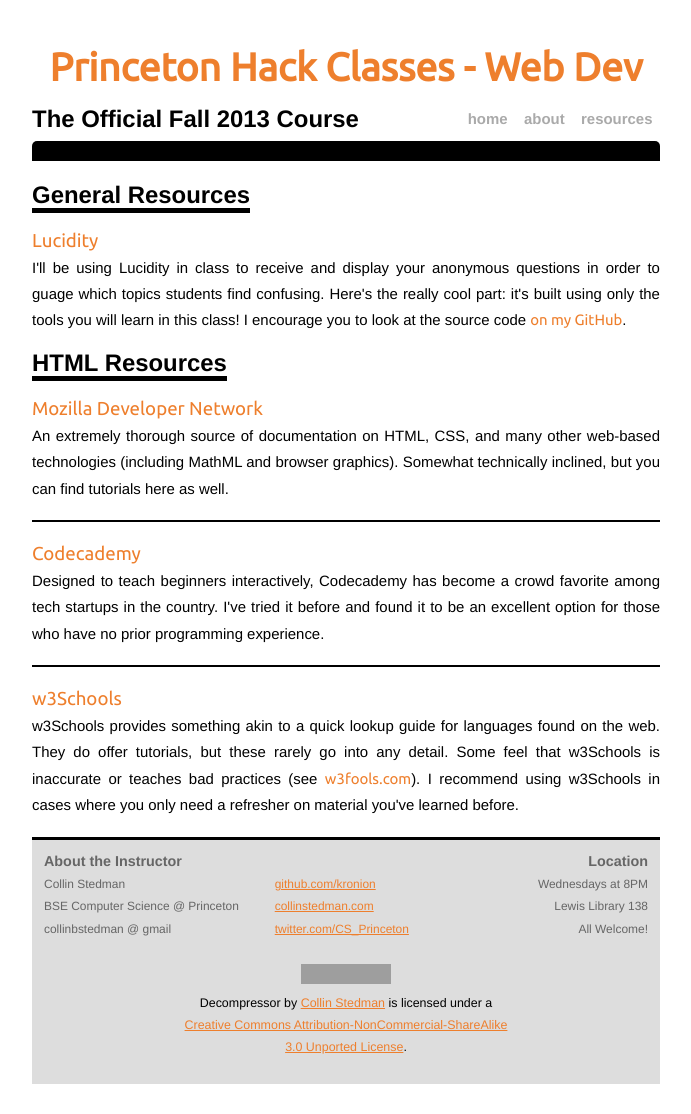
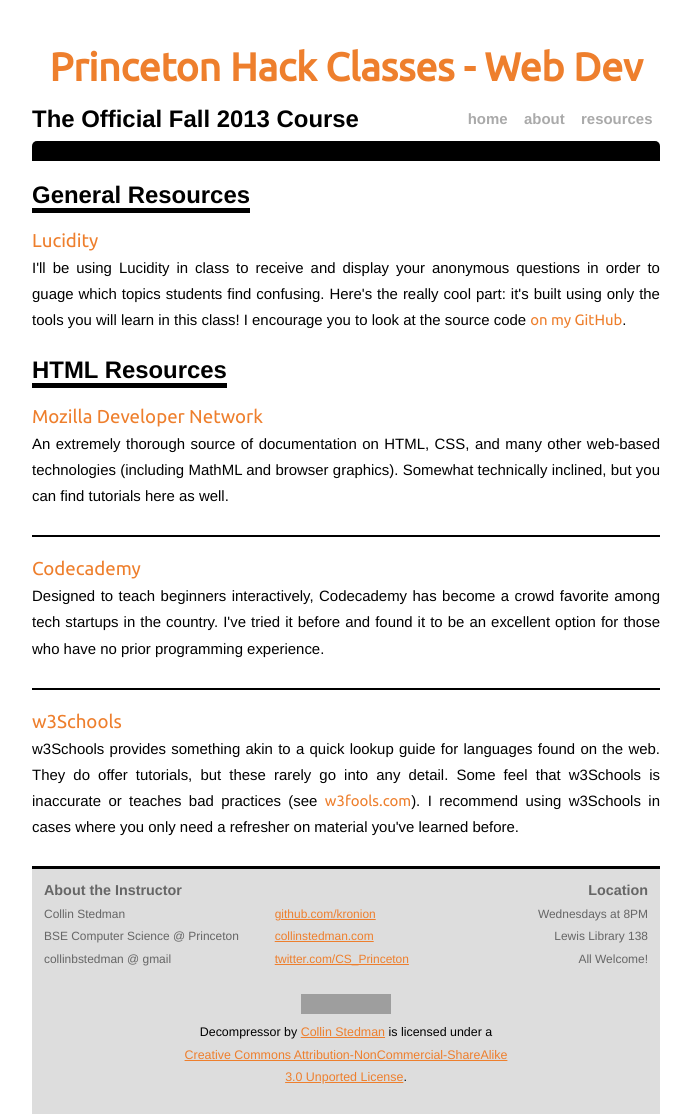
Before and after one commit to kronion/kronion.github.io, a Jekyll site: the page built from resources.html, in a window 1280 px wide. Shown: the whole page, without its empty margins (294-985 px from the left). Built offline with Jekyll 4.4.1, drawn with Linux system fonts in a browser that asks for light colours; Markdown is read by kramdown in place of the engine named in the settings; before the commit the page ends 1084 px from its top, so only the background shows below that; grey boxes are pictures that could not be loaded.

Commit message:
Added about page, added first article

```diff
--- a/_layouts/default.html
+++ b/_layouts/default.html
@@ -20,7 +20,7 @@
             <h1 class="title"><a href="/">{{ site.name }}</a></h1>
             <h3 id="subheader">The Official Fall 2013 Course</h3>
             <a class="extra" href="/resources.html">resources</a>
-            <a class="extra" href="/about">about</a>
+            <a class="extra" href="/about.html">about</a>
             <a class="extra" href="/">home</a>
           </div>
 
--- a/css/main.css
+++ b/css/main.css
@@ -84,44 +84,55 @@
 
 /*****************************************************************************/
 /*
-/* Resources
+/* Top-level Pages (Not Home)
 /*
 /*****************************************************************************/
 
-#resources {
+.top-static {
   padding-top: 1.5em;
   border-top: 20px solid #000;
   border-radius: 5px;
   border-radius-bottom: 5px;
 }
 
-#resources a {
+.top-static a {
   font-family: Ubuntu, Helvetica Neue, Helvetica, Arial, sans-serif;
   text-decoration: none;
   color: #ee7f2d;
   font-size: 125%;
 }
 
-#resources a:hover {
+.top-static a:hover {
   color: #000;
 }
 
-#resources p > a {
+.top-static p {
+  margin-bottom: 0.5em;
+}
+
+.top-static p > a {
   font-size: 100%;
 }
 
-#resources ul {
+.top-static ul {
   list-style-type: none;
 }
 
-#resources li {
+.top-static li {
   line-height: 1.75em;
   padding-top: 1.25em;
   padding-bottom: 1.25em;
   border-bottom: 2px solid #000;
 }
 
-#resources li:last-child {
+.top-static li > h1 {
+  font-size: 125%;
+  font-weight: 500;
+  color: #ee7f2d;
+  margin-bottom: 0.1em;
+}
+
+.top-static li:last-child {
   border-bottom: 0px;
 }
 
@@ -264,6 +275,25 @@
   border-bottom: 2px solid #000;
 }
 
+.post a {
+  font-family: Ubuntu, Helvetica Neue, Helvetica, Arial, sans-serif;
+  text-decoration: none;
+  color: #ee7f2d;
+  font-size: 125%;
+}
+
+.post a:hover {
+  color: #000;
+}
+
+.post p > a {
+  font-size: 100%;
+}
+
+.post p {
+  margin-bottom: 0.5em;
+}
+
 /* standard */
 .post pre {
   border: 1px solid #ddd;
--- a/resources.html
+++ b/resources.html
@@ -3,7 +3,7 @@
 layout: default
 ---
 
-<div id="resources">
+<div class="top-static">
   <h1 class="section_header">General Resources</h1>
   <ul>
     <li>
```
Also changed, not shown: _posts/2013-11-22-welcome-to-jekyll.markdown (deleted, +0 -24 lines), about.html (added, +24 -0 lines).
